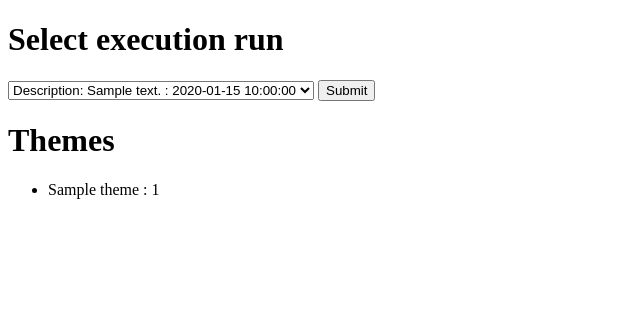
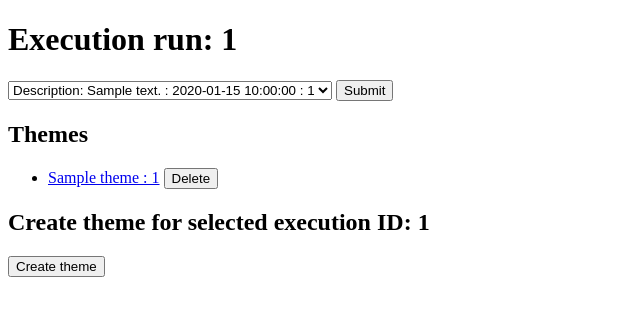
Before and after one commit to i-dot-ai/django-history-example, a Django app: template consult/consultations/templates/list_themes.html in a window 1280 px wide. Shown: the top 316 px of the page, without its empty margins (0-640 px from the left). Run offline with Django 5.2, Linux system fonts and the light colour scheme; the template is opened without the code that fills it: most values are stand-ins (such as "Sample title", 1, 10 or a date in 2020).

Commit message:
Add possibility of deleting and creating themes.

```diff
--- a/consult/consultations/templates/list_themes.html
+++ b/consult/consultations/templates/list_themes.html
@@ -8,23 +8,37 @@
 </head>
 
 <body>
-  <h1>Select execution run</h1>
+  <h1>Execution run: {{ selected_execution_run_id }}</h1>
   <form method="post">
     {% csrf_token %}
     <select id="execution-run" name="execution-run">
       {% for run in all_execution_runs %}
-      <option value="{{ run.id }}">Description: {{ run.description }} : {{ run.created_at|date:"Y-m-d H:i:s" }}</option>
+      <option value="{{ run.id }}">Description: {{ run.description }} : {{ run.created_at|date:"Y-m-d H:i:s" }} : {{ run.id }}</option>
       {% endfor %}
     </select>
     <button type="submit">Submit</button>
   </form>
 
-  <h1>Themes</h1>
+  <h2>Themes</h2>
   <ul>
     {% for theme in themes %}
-    <li><a href="{% url 'edit_theme' theme.id %}"></a>{{ theme.name }} : {{ theme.id }}</li>
+    <li>
+      <a href="{% url 'edit_theme' theme.id %}">{{ theme.name }} : {{ theme.id }}</a>
+      <form action="{% url 'delete_theme' theme.id %}" method="post" style="display:inline;">
+        {% csrf_token %}
+        <button type="submit">Delete</button>
+      </form>
+    </li>
     {% endfor %}
   </ul>
+
+  <h2>Create theme for selected execution ID: {{ selected_execution_run_id }}</h2>
+    <form action="{% url 'create_theme' selected_execution_run_id %}" method="post">
+      {% csrf_token %}
+      <input type="hidden" name="execution-run-id" id="selected-execution-run-id">
+      <button type="submit">Create theme</button>
+    </form>
 </body>
 
+
 </html>
--- a/consult/urls.py
+++ b/consult/urls.py
@@ -19,7 +19,7 @@ from django.contrib import admin
 from django.urls import path
 
 from consult.accounts.views import homepage
-from consult.consultations.views import list_themes_for_execution_run, edit_theme
+from consult.consultations.views import list_themes_for_execution_run, edit_theme, delete_theme, create_theme
 
 urlpatterns = [
     path("admin/", admin.site.urls),
@@ -31,4 +31,6 @@ urlpatterns = [
     ),
     path("execution/", list_themes_for_execution_run, name="list_themes"),
     path("theme/<uuid:theme_id>/", edit_theme, name="edit_theme"),
+    path("delete-theme/<uuid:theme_id>/", delete_theme, name="delete_theme"),
+    path("create-theme/<uuid:execution_id>/", create_theme, name="create_theme"),
 ]
```
Also changed, not shown: consult/consultations/templates/create_theme.html (added, +18 -0 lines), consult/consultations/views.py (+23 -1 lines).
